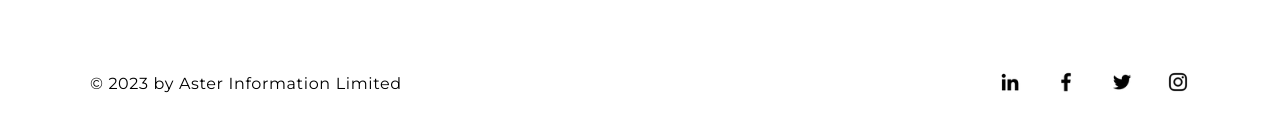
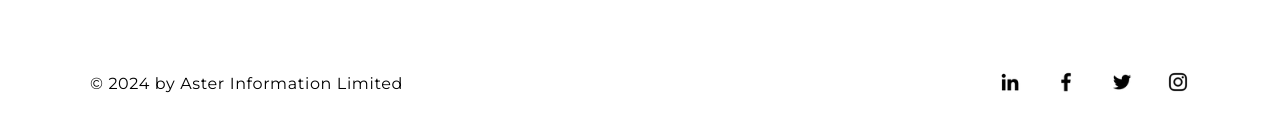
Before and after one commit to Moamal-2000/aster-information, a React (Vite) app: page / in a window 1280 px wide. Shown: the part 7846-7976 px from the top of the page. Built offline with nearby package versions, Linux system fonts and the light colour scheme.

Commit message:
feat: dynamic copyright year

```diff
--- a/src/Components/Footer/FooterBottom/FooterBottom.jsx
+++ b/src/Components/Footer/FooterBottom/FooterBottom.jsx
@@ -1,11 +1,15 @@
+import { useMemo } from "react";
 import SocialMedia from "../../Shared/MiniComponents/SocialMedia/SocialMedia";
 import s from "./FooterBottom.module.scss";
 
 const FooterBottom = () => {
+  const currentYear = useMemo(() => new Date().getFullYear(), []);
+
   return (
     <section className={s.footerBottom}>
-      <p className={s.copyright}>© 2023 by Aster Information Limited</p>
-
+      <p className={s.copyright}>
+        © {currentYear} by Aster Information Limited
+      </p>
       <SocialMedia />
     </section>
   );
```
